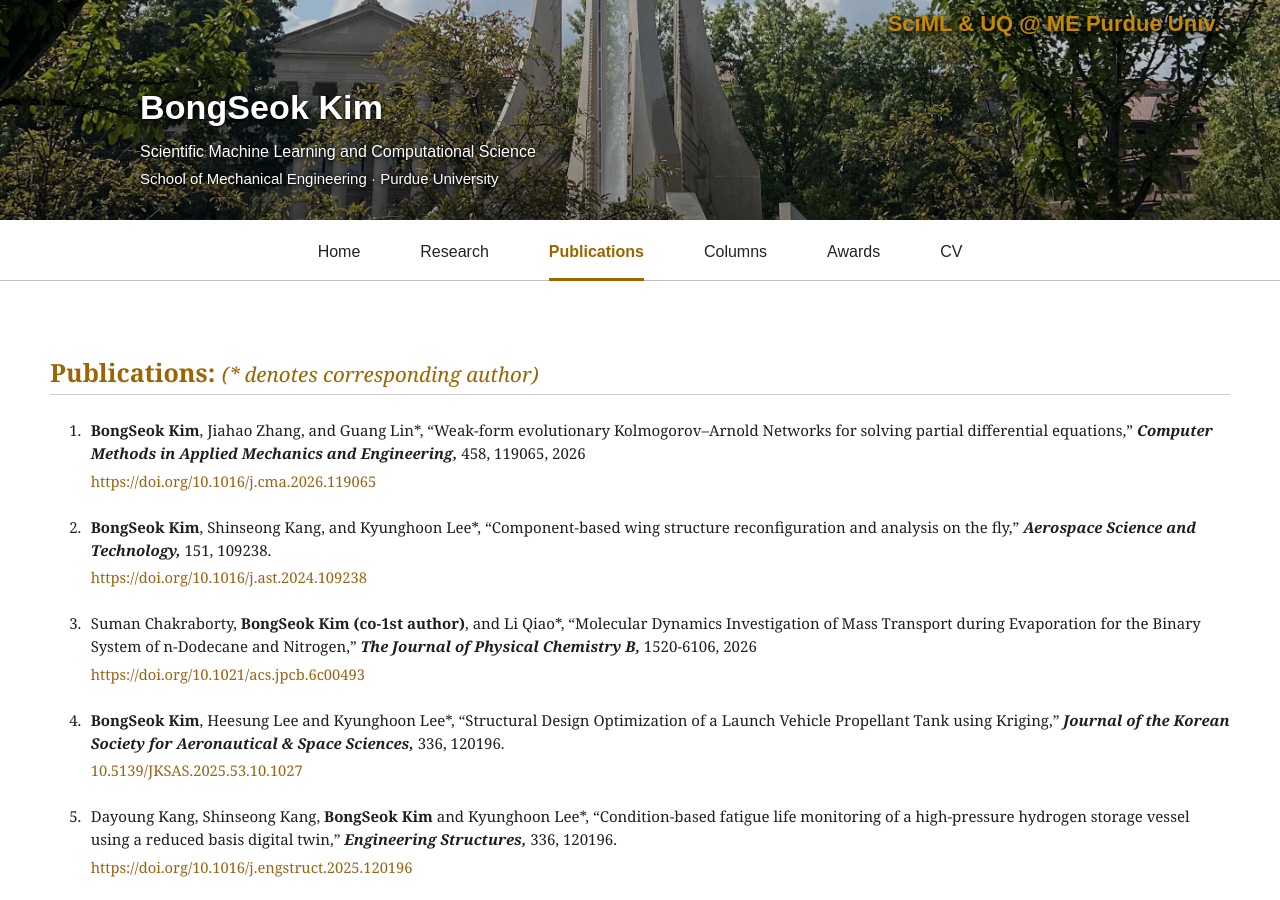
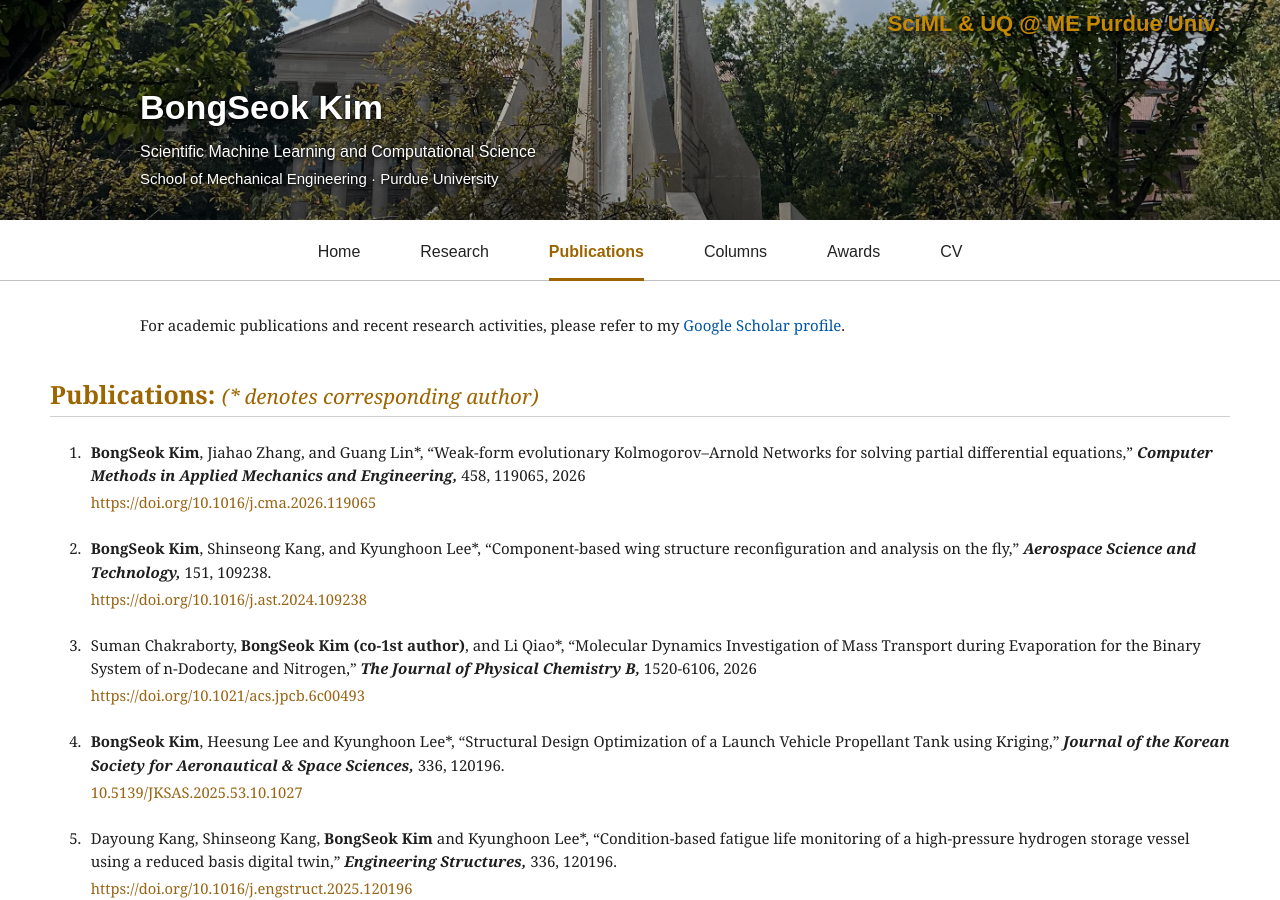
Before and after one commit to Kim4853/Kim4853.github.io, a Jekyll site: the page built from publications.md, in a window 1280 px wide and 900 px high. Built offline with Jekyll 4.4.1, drawn with Linux system fonts in a browser that asks for light colours.

Commit message:
Update website

```diff
--- a/publications.md
+++ b/publications.md
@@ -98,6 +98,9 @@ permalink: /publications/
   }
 }
 </style>
+
+For academic publications and recent research activities, please refer to my
+[Google Scholar profile](https://scholar.google.com/citations?user=W_HjkfwAAAAJ&hl=en).
 
 
 <div class="wide-content">
```
